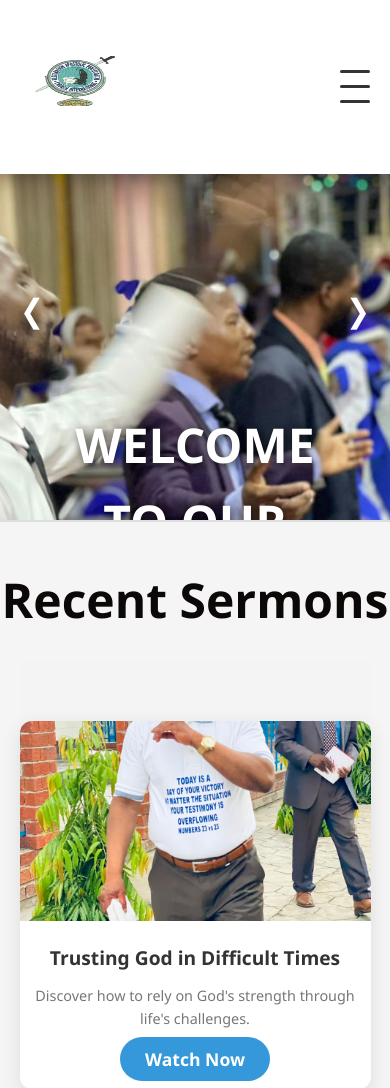
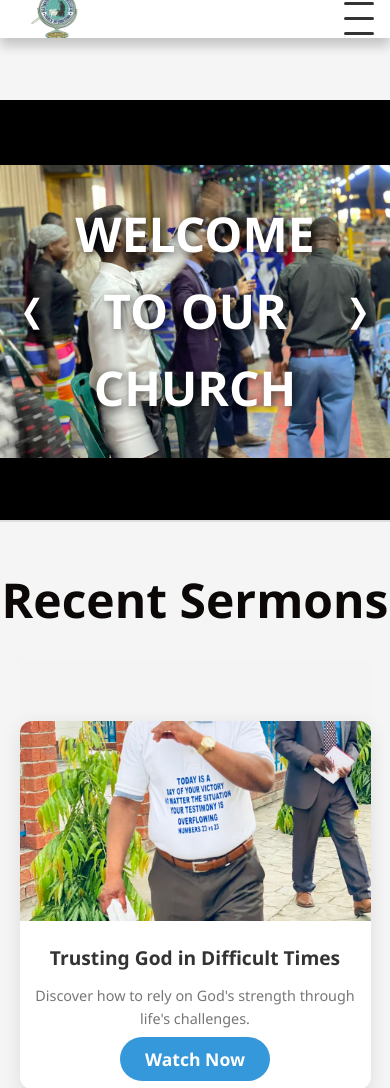
Before and after one commit to RAPICCOMP/RAPIC_CHURCH, a PHP site: page /index.html in a window 390 px wide. Shown: the top 1088 px of the page. Run offline with PHP 8.4, Linux system fonts and the light colour scheme.

Commit message:
Responsive polish: compact 1cm navbar, reduce image cropping, adjust carousel heights for mobile

```diff
--- a/style.css
+++ b/style.css
@@ -1244,3 +1244,63 @@ body {
         font-size: 1.2rem;
     }
 }
+
+/* Responsive polish overrides */
+/* ========================= */
+
+/* Navbar: fixed height ~1cm, compact spacing, better branding fit */
+.navbar {
+  height: 1cm;
+  padding: 0 16px !important;
+  align-items: center;
+}
+.navbar .logo img {
+  height: 0.7cm;
+  width: auto;
+}
+.navbar h2 {
+  font-size: clamp(14px, 2.6vw, 18px);
+  margin: 0 8px;
+  white-space: nowrap;
+  overflow: hidden;
+  text-overflow: ellipsis;
+}
+.nav-links a {
+  padding: 6px 8px;
+}
+#mobile-menu .bar {
+  height: 2px;
+  width: 22px;
+}
+
+/* Prevent excessive image cropping on cards */
+.sermon-card img {
+  width: 100%;
+  height: auto;
+  max-height: 260px;
+  object-fit: contain;
+}
+img { max-width: 100%; height: auto; }
+
+/* Carousel: reduce height and avoid cropping on small screens */
+.slideshow-container,
+.carousel {
+  height: 70vh !important;
+}
+.carousel-item {
+  background-position: center;
+  background-size: cover;
+}
+@media (max-width: 768px) {
+  .slideshow-container,
+  .carousel { height: 50vh !important; }
+  .carousel-item {
+    background-size: contain !important;
+    background-repeat: no-repeat;
+    background-color: #000;
+  }
+  .nav-links a { padding: 10px 14px; font-size: 0.95rem; }
+}
+
+/* Footer readability tweaks */
+.footer { padding: 28px 0; }
```
